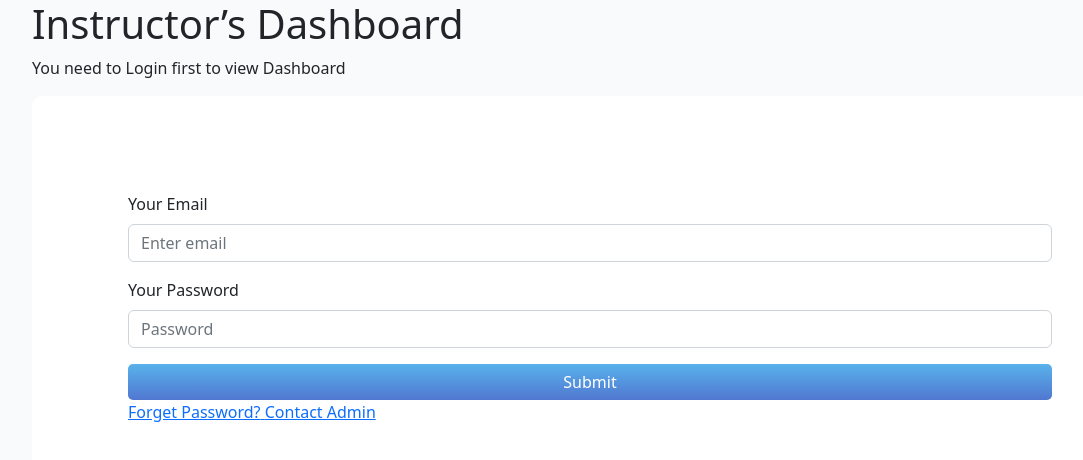
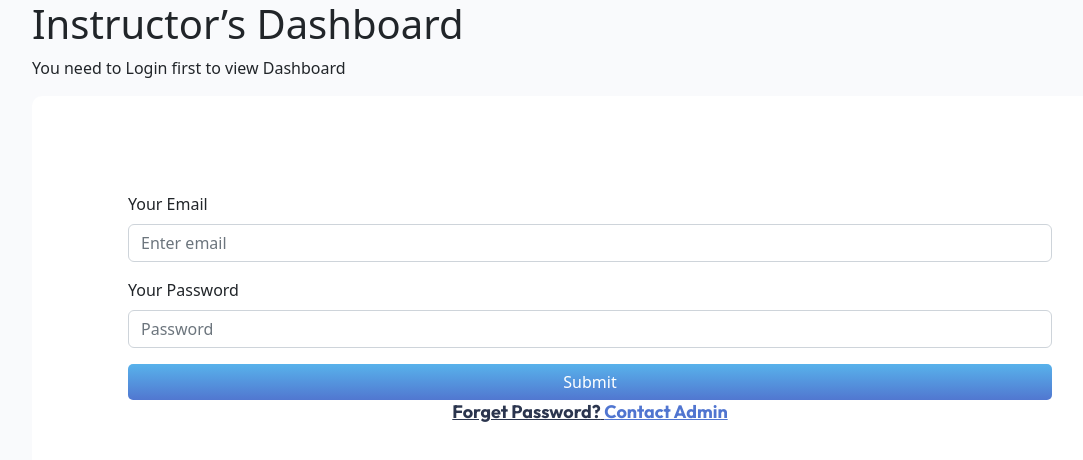
Before and after one commit to iamrealfarhanbd/b2bDashboard, a React (Create React App) app: page / in a window 1280 px wide. Shown: the top 460 px of the page, without its empty margins (50-1133 px from the left). Built offline with nearby package versions, Linux system fonts and the light colour scheme.

Commit message:
styling login form

```diff
--- a/src/Components/Login/Login.css
+++ b/src/Components/Login/Login.css
@@ -13,3 +13,20 @@ button.btn.btn-primary {
     border-radius: 5px;
     border: 0;
 }
+
+.linkDiv{
+    text-align: center;
+}
+.linkDiv a {
+    font-family: 'Outfit';
+    font-style: normal;
+    font-weight: 600;
+    font-size: 18px;
+    line-height: 23px;
+}
+.linkDiv .forgetPassword {
+    color: #2B354E;
+}
+.linkDiv .adminLink {
+    color: #5075D0;
+}
```
